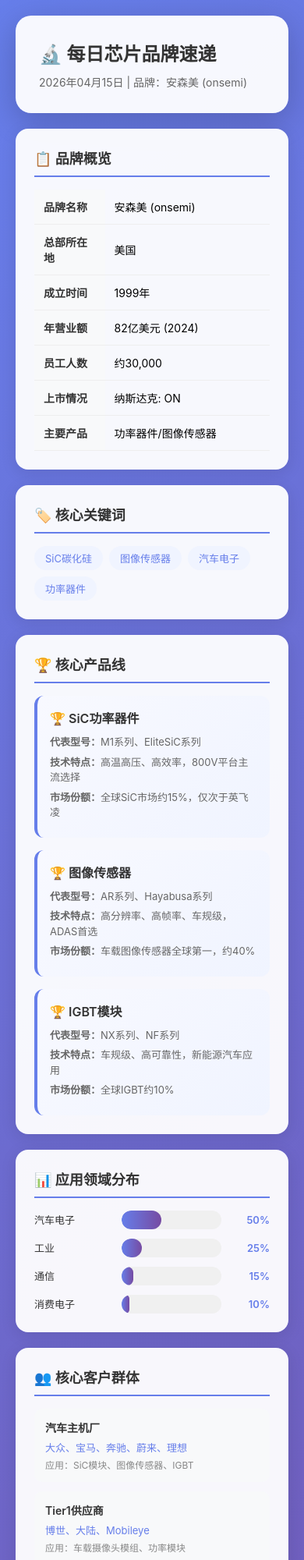
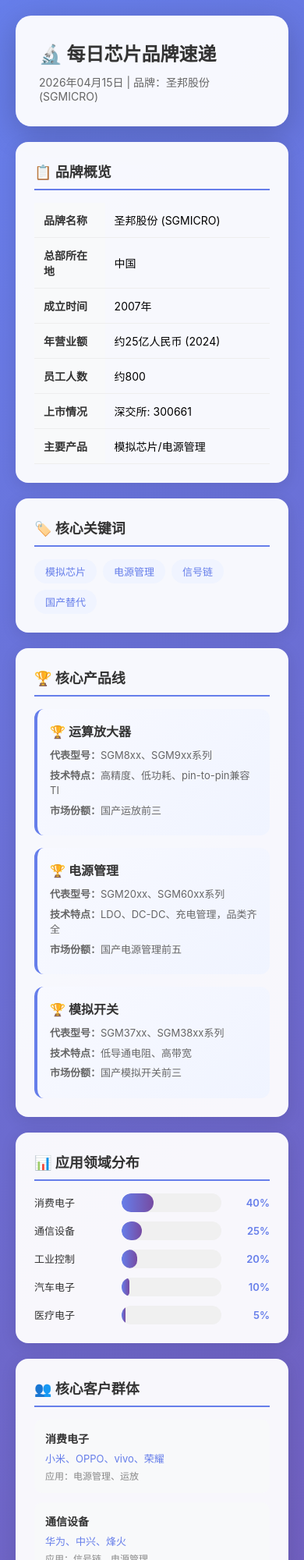
Before and after one commit to michaelkuang007/xiaoxin-news, a website: page brands/brand_20260415.html in a window 390 px wide. Shown: the top 2000 px of the page at 78% size. Drawn offline with Linux system fonts and the light colour scheme.

Commit message:
🔬 每日品牌速递 2026-04-15: 圣邦股份 (SGMICRO)

```diff
--- a/brands/brand_20260415.html
+++ b/brands/brand_20260415.html
@@ -3,7 +3,7 @@
 <head>
     <meta charset="UTF-8">
     <meta name="viewport" content="width=device-width, initial-scale=1.0">
-    <title>🔬 每日芯片品牌速递 - 安森美 (onsemi)</title>
+    <title>🔬 每日芯片品牌速递 - 圣邦股份 (SGMICRO)</title>
     <style>
         * { margin: 0; padding: 0; box-sizing: border-box; }
         body {
@@ -282,20 +282,20 @@
     <div class="container">
         <div class="header">
             <h1>🔬 每日芯片品牌速递</h1>
-            <div class="meta">2026年04月15日 | 品牌：安森美 (onsemi)</div>
+            <div class="meta">2026年04月15日 | 品牌：圣邦股份 (SGMICRO)</div>
         </div>
 
         <!-- 品牌概览 -->
         <div class="section">
             <h2>📋 品牌概览</h2>
             <table class="overview-table">
-                <tr><th>品牌名称</th><td>安森美 (onsemi)</td></tr>
-                <tr><th>总部所在地</th><td>美国</td></tr>
-                <tr><th>成立时间</th><td>1999年</td></tr>
-                <tr><th>年营业额</th><td>82亿美元 (2024)</td></tr>
-                <tr><th>员工人数</th><td>约30,000</td></tr>
-                <tr><th>上市情况</th><td>纳斯达克: ON</td></tr>
-                <tr><th>主要产品</th><td>功率器件/图像传感器</td></tr>
+                <tr><th>品牌名称</th><td>圣邦股份 (SGMICRO)</td></tr>
+                <tr><th>总部所在地</th><td>中国</td></tr>
+                <tr><th>成立时间</th><td>2007年</td></tr>
+                <tr><th>年营业额</th><td>约25亿人民币 (2024)</td></tr>
+                <tr><th>员工人数</th><td>约800</td></tr>
+                <tr><th>上市情况</th><td>深交所: 300661</td></tr>
+                <tr><th>主要产品</th><td>模拟芯片/电源管理</td></tr>
             </table>
         </div>
 
@@ -303,7 +303,7 @@
         <div class="section">
             <h2>🏷️ 核心关键词</h2>
             <div class="tags-container">
-                <span class="tag">SiC碳化硅</span><span class="tag">图像传感器</span><span class="tag">汽车电子</span><span class="tag">功率器件</span>
+                <span class="tag">模拟芯片</span><span class="tag">电源管理</span><span class="tag">信号链</span><span class="tag">国产替代</span>
             </div>
         </div>
 
@@ -312,29 +312,29 @@
             <h2>🏆 核心产品线</h2>
             <div class="products-grid">
         <div class="product-card">
-            <div class="product-name">🏆 SiC功率器件</div>
+            <div class="product-name">🏆 运算放大器</div>
             <div class="product-detail">
-                <p><strong>代表型号：</strong>M1系列、EliteSiC系列</p>
-                <p><strong>技术特点：</strong>高温高压、高效率，800V平台主流选择</p>
-                <p><strong>市场份额：</strong>全球SiC市场约15%，仅次于英飞凌</p>
+                <p><strong>代表型号：</strong>SGM8xx、SGM9xx系列</p>
+                <p><strong>技术特点：</strong>高精度、低功耗、pin-to-pin兼容TI</p>
+                <p><strong>市场份额：</strong>国产运放前三</p>
             </div>
         </div>
 
         <div class="product-card">
-            <div class="product-name">🏆 图像传感器</div>
+            <div class="product-name">🏆 电源管理</div>
             <div class="product-detail">
-                <p><strong>代表型号：</strong>AR系列、Hayabusa系列</p>
-                <p><strong>技术特点：</strong>高分辨率、高帧率、车规级，ADAS首选</p>
-                <p><strong>市场份额：</strong>车载图像传感器全球第一，约40%</p>
+                <p><strong>代表型号：</strong>SGM20xx、SGM60xx系列</p>
+                <p><strong>技术特点：</strong>LDO、DC-DC、充电管理，品类齐全</p>
+                <p><strong>市场份额：</strong>国产电源管理前五</p>
             </div>
         </div>
 
         <div class="product-card">
-            <div class="product-name">🏆 IGBT模块</div>
+            <div class="product-name">🏆 模拟开关</div>
             <div class="product-detail">
-                <p><strong>代表型号：</strong>NX系列、NF系列</p>
-                <p><strong>技术特点：</strong>车规级、高可靠性，新能源汽车应用</p>
-                <p><strong>市场份额：</strong>全球IGBT约10%</p>
+                <p><strong>代表型号：</strong>SGM37xx、SGM38xx系列</p>
+                <p><strong>技术特点：</strong>低导通电阻、高带宽</p>
+                <p><strong>市场份额：</strong>国产模拟开关前三</p>
             </div>
         </div>
         </div>
@@ -345,15 +345,15 @@
             <h2>📊 应用领域分布</h2>
             <div class="app-bars">
         <div class="app-bar">
-            <div class="app-label">汽车电子</div>
+            <div class="app-label">消费电子</div>
             <div class="app-progress">
-                <div class="app-fill" style="width: 40.0%"></div>
+                <div class="app-fill" style="width: 32.0%"></div>
             </div>
-            <div class="app-percent">50%</div>
+            <div class="app-percent">40%</div>
         </div>
 
         <div class="app-bar">
-            <div class="app-label">工业</div>
+            <div class="app-label">通信设备</div>
             <div class="app-progress">
                 <div class="app-fill" style="width: 20.0%"></div>
             </div>
@@ -361,19 +361,27 @@
         </div>
 
         <div class="app-bar">
-            <div class="app-label">通信</div>
+            <div class="app-label">工业控制</div>
             <div class="app-progress">
-                <div class="app-fill" style="width: 12.0%"></div>
+                <div class="app-fill" style="width: 16.0%"></div>
             </div>
-            <div class="app-percent">15%</div>
+            <div class="app-percent">20%</div>
         </div>
 
         <div class="app-bar">
-            <div class="app-label">消费电子</div>
+            <div class="app-label">汽车电子</div>
             <div class="app-progress">
                 <div class="app-fill" style="width: 8.0%"></div>
             </div>
             <div class="app-percent">10%</div>
+        </div>
+
+        <div class="app-bar">
+            <div class="app-label">医疗电子</div>
+            <div class="app-progress">
+                <div class="app-fill" style="width: 4.0%"></div>
+            </div>
+            <div class="app-percent">5%</div>
         </div>
         </div>
         </div>
@@ -383,21 +391,21 @@
             <h2>👥 核心客户群体</h2>
             <div class="customers-list">
         <div class="customer-item">
-            <div class="customer-type">汽车主机厂</div>
-            <div class="customer-names">大众、宝马、奔驰、蔚来、理想</div>
-            <div class="customer-products">应用：SiC模块、图像传感器、IGBT</div>
+            <div class="customer-type">消费电子</div>
+            <div class="customer-names">小米、OPPO、vivo、荣耀</div>
+            <div class="customer-products">应用：电源管理、运放</div>
         </div>
 
         <div class="customer-item">
-            <div class="customer-type">Tier1供应商</div>
-            <div class="customer-names">博世、大陆、Mobileye</div>
-            <div class="customer-products">应用：车载摄像头模组、功率模块</div>
+            <div class="customer-type">通信设备</div>
+            <div class="customer-names">华为、中兴、烽火</div>
+            <div class="customer-products">应用：信号链、电源管理</div>
         </div>
 
         <div class="customer-item">
             <div class="customer-type">工业客户</div>
-            <div class="customer-names">西门子、ABB</div>
-            <div class="customer-products">应用：工业功率器件</div>
+            <div class="customer-names">汇川、英威腾</div>
+            <div class="customer-products">应用：运放、电源管理</div>
         </div>
         </div>
         </div>
@@ -409,24 +417,24 @@
         <div class="trend-item">
             <div class="trend-dot">●</div>
             <div class="trend-content">
-                <strong>智能电动汽车驱动</strong>
-                <p>ADAS和800V平台推动图像传感器和SiC需求，安森美双赛道布局</p>
+                <strong>TI直销转型受益</strong>
+                <p>TI削减代理商后，圣邦成为中小客户的重要替代选择</p>
             </div>
         </div>
 
         <div class="trend-item">
             <div class="trend-dot">●</div>
             <div class="trend-content">
-                <strong>图像传感器龙头地位</strong>
-                <p>车载CIS市占率超40%，特斯拉、蔚来等主流车企首选</p>
+                <strong>品类持续扩展</strong>
+                <p>每年推出200+新品，覆盖更多应用场景</p>
             </div>
         </div>
 
         <div class="trend-item">
             <div class="trend-dot">●</div>
             <div class="trend-content">
-                <strong>SiC产能扩张</strong>
-                <p>收购GTAT获得SiC衬底能力，垂直整合降低成本</p>
+                <strong>车规级布局</strong>
+                <p>积极开发车规级产品，进入汽车电子市场</p>
             </div>
         </div>
         </div>
@@ -437,13 +445,13 @@
             <h2>💡 机会点评估</h2>
             <div class="opportunities-list">
         <div class="opportunity-item">
-            <div class="opp-title">💡 车载图像传感器替代</div>
-            <div class="opp-suggestion">建议：安森美车载CIS价格较高，国产韦尔股份、思特威有机会切入</div>
+            <div class="opp-title">💡 TI替代机会</div>
+            <div class="opp-suggestion">建议：圣邦产品与TI兼容性好，是中小客户替代TI的首选，可重点推广</div>
         </div>
 
         <div class="opportunity-item">
-            <div class="opp-title">💡 SiC器件机会</div>
-            <div class="opp-suggestion">建议：安森美SiC产能紧张，国产斯达半导、时代电气有机会替代</div>
+            <div class="opp-title">💡 消费电子复苏</div>
+            <div class="opp-suggestion">建议：2024年消费电子回暖，圣邦作为手机供应链企业受益</div>
         </div>
         </div>
         </div>
@@ -454,22 +462,22 @@
             <div class="rating-grid">
         <div class="rating-item">
             <div class="rating-label">产品竞争力</div>
-            <div class="rating-stars">⭐⭐⭐⭐⭐</div>
+            <div class="rating-stars">⭐⭐⭐⭐☆</div>
         </div>
 
         <div class="rating-item">
             <div class="rating-label">市场空间</div>
-            <div class="rating-stars">⭐⭐⭐⭐⭐</div>
+            <div class="rating-stars">⭐⭐⭐⭐☆</div>
         </div>
 
         <div class="rating-item">
             <div class="rating-label">渠道政策</div>
-            <div class="rating-stars">⭐⭐⭐☆☆</div>
+            <div class="rating-stars">⭐⭐⭐⭐☆</div>
         </div>
 
         <div class="rating-item">
             <div class="rating-label">国产替代契合度</div>
-            <div class="rating-stars">⭐⭐⭐⭐☆</div>
+            <div class="rating-stars">⭐⭐⭐⭐⭐</div>
         </div>
         </div>
         </div>
@@ -478,9 +486,9 @@
         <div class="section">
             <h2>🎯 是否值得大力关注？</h2>
             <div class="recommendation-box">
-                <div class="rec-level">值得关注</div>
-                <div class="rec-reason">车载图像传感器和SiC双龙头，汽车电子核心供应商。产品技术领先，但国产替代机会主要在产能紧张时期。</div>
-                <div class="rec-action">📌 下一步行动：关注其SiC和CIS缺货情况，寻找国产替代窗口；跟踪其在中国市场的渠道政策</div>
+                <div class="rec-level">值得合作</div>
+                <div class="rec-reason">国内模拟芯片龙头，产品品类齐全，与TI兼容性好。TI直销转型后，圣邦替代机会增多。</div>
+                <div class="rec-action">📌 下一步行动：重点推广运放和电源管理产品，切入消费电子和通信客户；关注其新品发布</div>
             </div>
         </div>
 
--- a/brands/news_20260415.json
+++ b/brands/news_20260415.json
@@ -3,8 +3,8 @@
   "news": {
     "articles": [
       {
-        "title": "🔬 安森美 (onsemi) - SiC功率器件、图像传感器",
-        "description": "📍 美国 | 💰 82亿美元 (2024) | 点击查看详细分析：核心产品线、客户群体、行业趋势、机会点评估",
+        "title": "🔬 圣邦股份 (SGMICRO) - 运算放大器、电源管理",
+        "description": "📍 中国 | 💰 约25亿人民币 (2024) | 点击查看详细分析：核心产品线、客户群体、行业趋势、机会点评估",
         "url": "https://michaelkuang007.github.io/xiaoxin-news/brands/brand_20260415.html",
         "picurl": "https://images.unsplash.com/photo-1518770660439-4636190af475?w=800"
       }
```
